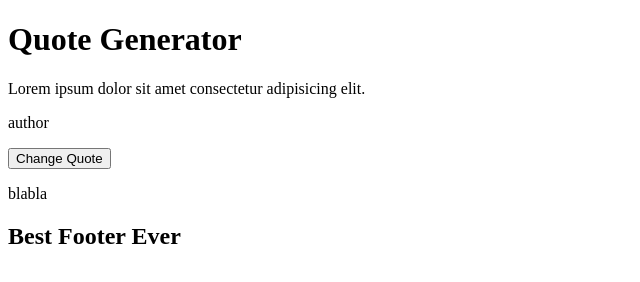
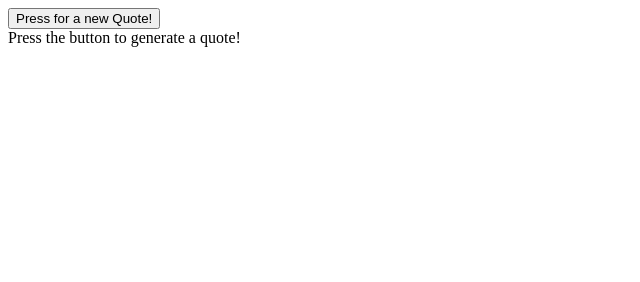
Before and after one commit to sophiedannery/QUOTEGENERATOR_TRAINING, a plain HTML site: page index.html in a window 1280 px wide. Shown: the whole page, without its empty margins (0-640 px from the left). Drawn offline with Linux system fonts and the light colour scheme.

Commit message:
HTML SETUP 2

```diff
--- a/index.html
+++ b/index.html
@@ -1,23 +1,21 @@
 <!DOCTYPE html>
-<html>
-
+<html lang="en">
 <head>
+    <meta charset="UTF-8">
+    <meta name="viewport" content="width=device-width, initial-scale=1.0">
     <title>Quote Generator</title>
+    <link rel="stylesheet" href="style.css">
 </head>
-
 <body>
 
-    <h1>Quote Generator</h1>
-    <p>Lorem ipsum dolor sit amet consectetur adipisicing elit.</p>
-    <p>author</p>
+    <div id="container">
 
-    <button>Change Quote</button>
+        <button id="btn">Press for a new Quote!</button>
+        <div id="output">Press the button to generate a quote!</div>
 
-    <footer>
-        <p>blabla</p>
-        <h2>Best Footer Ever</h2>
-    </footer>
+    </div>
+
+    <script src="script.js"></script>
 
 </body>
-
 </html>
```
